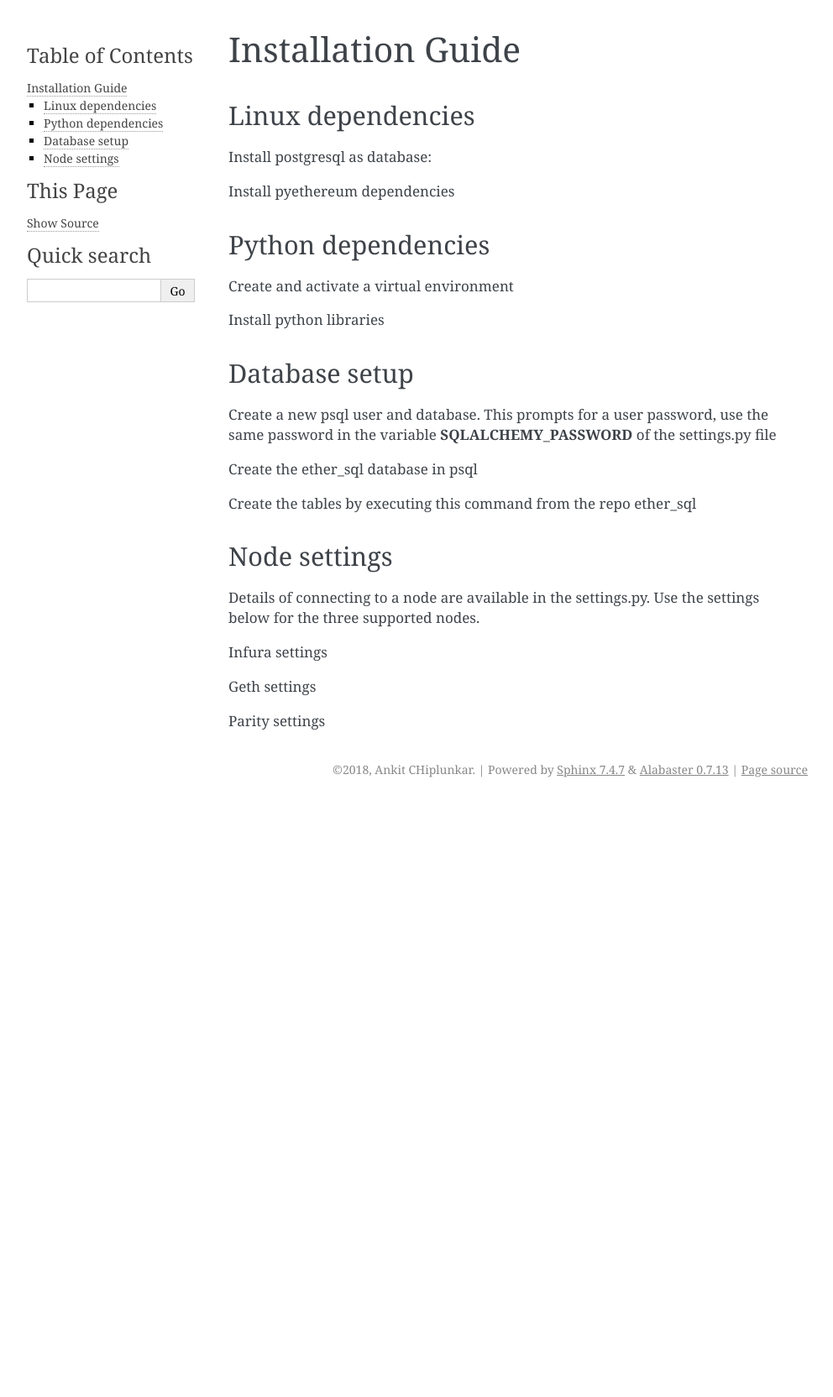
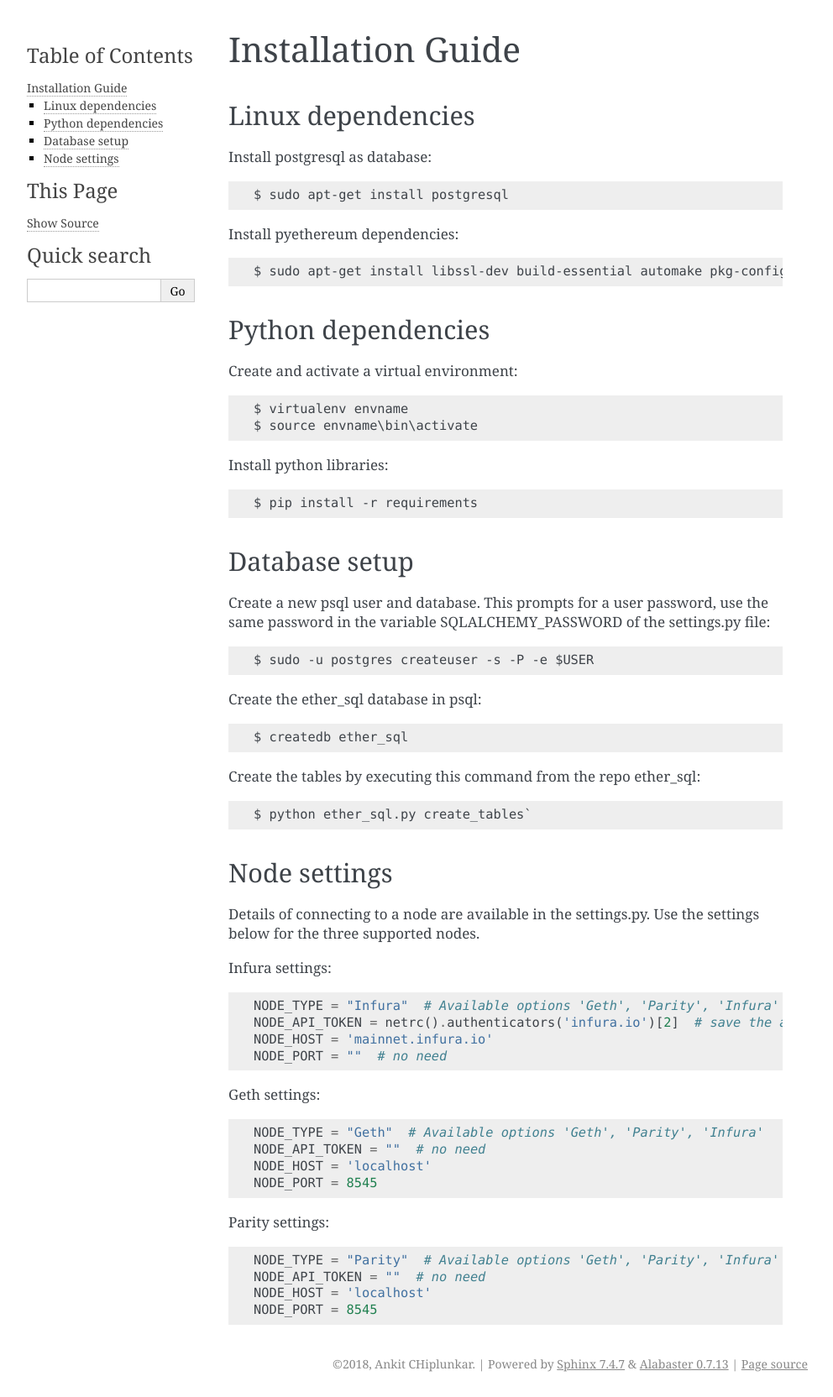
Before and after one commit to analyseether/ether_sql, a Sphinx documentation site: the page built from docs/installation.rst, in a window 1280 px wide. Shown: the whole page at 84% size, without its empty margins (148-1140 px from the left). Built offline with Sphinx 7.4.7, drawn with Linux system fonts in a browser that asks for light colours; before the commit the page ends 956 px from its top, so only the background shows below that.

Commit message:
Update installation.rst

```diff
--- a/docs/installation.rst
+++ b/docs/installation.rst
@@ -4,50 +4,42 @@ Installation Guide
 Linux dependencies
 ------------------
 
-Install postgresql as database:
+Install postgresql as database::
 
-.. code:: sh
-    $ sudo apt-get install postgresql
+  $ sudo apt-get install postgresql
 
-Install pyethereum dependencies
+Install pyethereum dependencies::
 
-.. code:: sh
-    $ sudo apt-get install libssl-dev build-essential automake pkg-config libtool libffi-dev libgmp-dev libyaml-cpp-dev
+  $ sudo apt-get install libssl-dev build-essential automake pkg-config libtool libffi-dev libgmp-dev libyaml-cpp-dev
 
 
 Python dependencies
 -------------------
 
-Create and activate a virtual environment
+Create and activate a virtual environment::
 
-.. code:: sh
     $ virtualenv envname
     $ source envname\bin\activate
 
-Install python libraries
+Install python libraries::
 
-.. code:: sh
     $ pip install -r requirements
 
 
 Database setup
 --------------
 
-Create a new psql user and database. This prompts for a user password, use the same password in the variable **SQLALCHEMY_PASSWORD** of the settings.py file
+Create a new psql user and database. This prompts for a user password, use the same password in the variable SQLALCHEMY_PASSWORD of the settings.py file::
 
-.. code:: sh
     $ sudo -u postgres createuser -s -P -e $USER
 
 
+Create the ether_sql database in psql::
 
-Create the ether_sql database in psql
-
-.. code:: sh
     $ createdb ether_sql
 
-Create the tables by executing this command from the repo ether_sql
+Create the tables by executing this command from the repo ether_sql::
 
-.. code:: sh
     $ python ether_sql.py create_tables`
 
 Node settings
@@ -55,27 +47,24 @@ Node settings
 
 Details of connecting to a node are available in the settings.py. Use the settings below for the three supported nodes.
 
-Infura settings
+Infura settings::
 
-.. code:: python
     NODE_TYPE = "Infura"  # Available options 'Geth', 'Parity', 'Infura'
     NODE_API_TOKEN = netrc().authenticators('infura.io')[2]  # save the api key in .netrc file with machine name infura.io
     NODE_HOST = 'mainnet.infura.io'
     NODE_PORT = ""  # no need
 
 
-Geth settings
+Geth settings::
 
-.. code:: python
   NODE_TYPE = "Geth"  # Available options 'Geth', 'Parity', 'Infura'
   NODE_API_TOKEN = ""  # no need
   NODE_HOST = 'localhost'
   NODE_PORT = 8545
 
 
-Parity settings
+Parity settings::
 
-.. code:: python
   NODE_TYPE = "Parity"  # Available options 'Geth', 'Parity', 'Infura'
   NODE_API_TOKEN = ""  # no need
   NODE_HOST = 'localhost'
```
